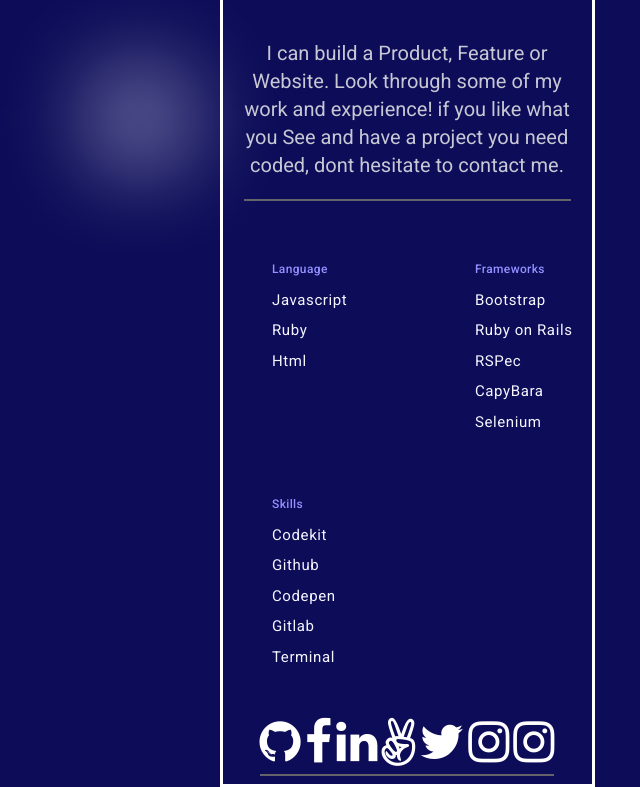
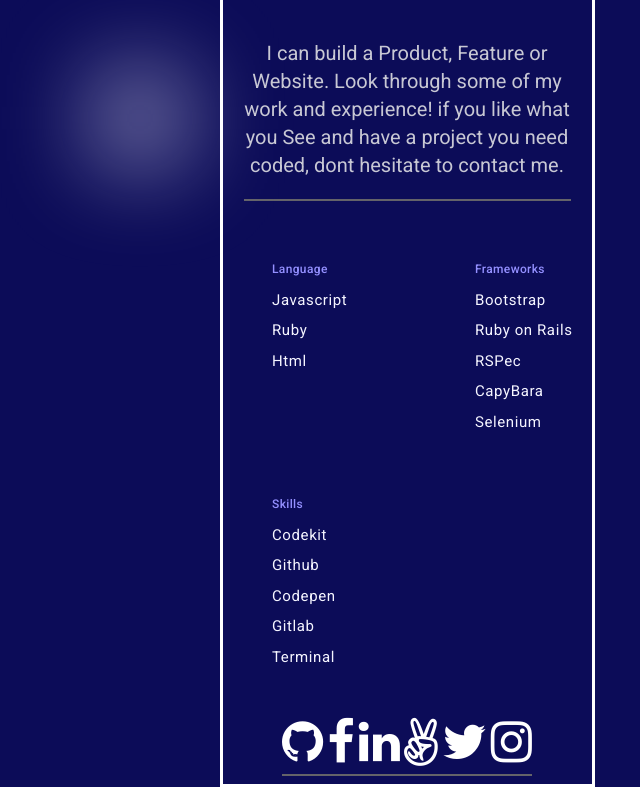
Before and after one commit to canon20paul/Portfolio-setup-and-mobile-version-skeleton1, a plain HTML site: page index.html in a window 1280 px wide. Shown: the part 411-1198 px from the top of the page, without its empty margins (233-873 px from the left). Drawn offline with Linux system fonts and the light colour scheme; some icons are missing; a web font is replaced by a local one.

Commit message:
fixing Linters

```diff
--- a/index.html
+++ b/index.html
@@ -102,7 +102,7 @@
   <a href="https://www.angellist.com"alt="Angellist"><i class="fa fa-angellist fa-3x" aria-hidden="true"></i></a>
   <a href="https://twitter.com/i/flow/login"alt="Twitter"><i class="fa fa-twitter fa-3x" aria-hidden="true"></i></a>
   <a href="https://www.instagram.com"alt="instagram"><i class="fa fa-instagram fa-3x" aria-hidden="true"></i></a>
-  <a href="https://www.instagram.com"alt="instagram"><i class="fa fa-instagram fa-3x" aria-hidden="true"></i></a>
+
 
 
 
```
